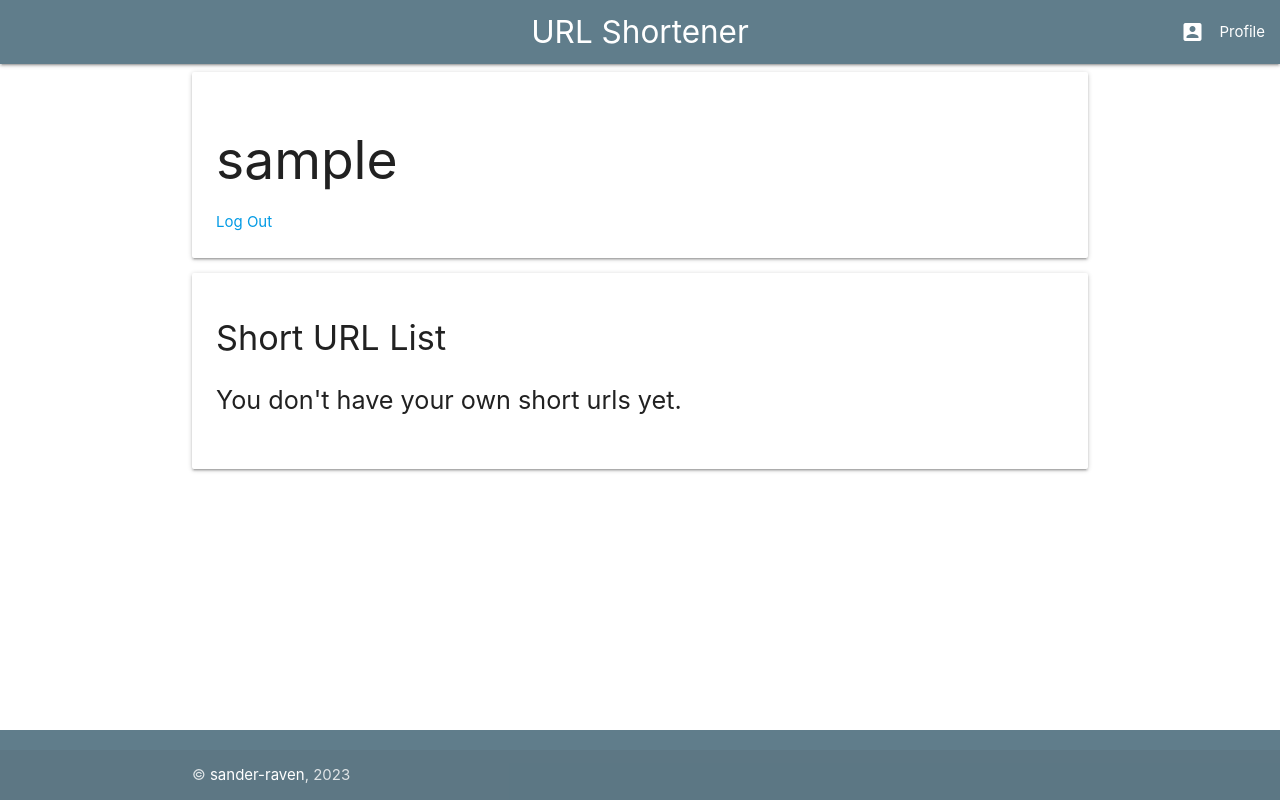
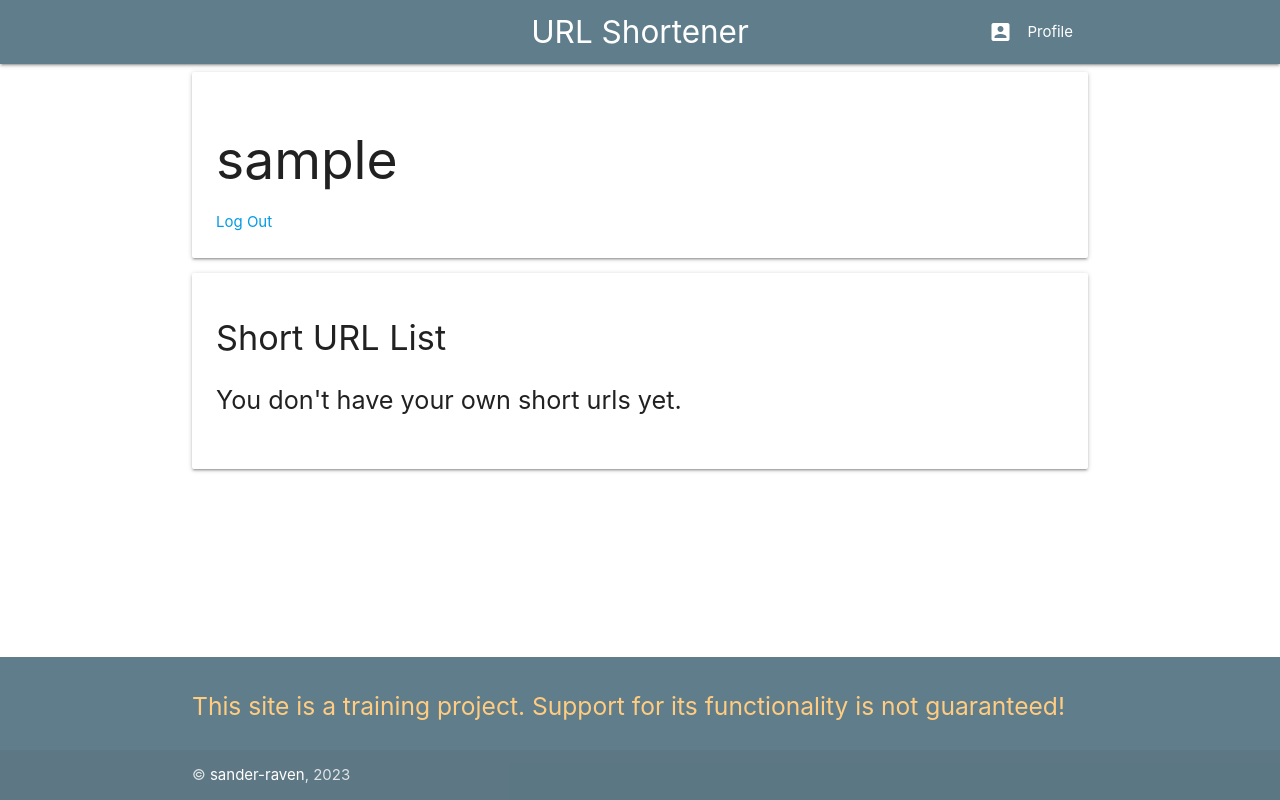
Before and after one commit to sander-raven/url-shortener, a Django app: page /accounts/profile/ in a window 1280 px wide. Run offline with Django 4.2, Linux system fonts and the light colour scheme; the visitor is signed in with stand-in values (Sample User, id 1); data that the repository does not hold is empty.

Commit message:
Change base.html
- Add class 'container' to 'nav-wrapper' div.
- Add a clarification in the footer that this is a training project.

```diff
--- a/app/templates/base.html
+++ b/app/templates/base.html
@@ -11,8 +11,8 @@
 </head>
 <body>
     <header>
-        <nav>
-            <div class="nav-wrapper blue-grey">
+        <nav class="blue-grey">
+            <div class="nav-wrapper blue-grey container">
                 <a href="{% url 'index' %}" class="brand-logo center">URL Shortener</a>
                 <ul id="nav-mobile" class="right">
                     <li><a href="{% url 'profile' %}"><i class="large material-icons left">account_box</i>Profile</a></li>
@@ -27,6 +27,11 @@
         </div>
     </main>
     <footer class="page-footer blue-grey">
+        <div class="container">
+            <div class="row">
+                <h5 class="orange-text text-lighten-3">This site is a training project. Support for its functionality is not guaranteed!</h5>
+            </div>
+        </div>
         <div class="footer-copyright">
             <div class="container">
                 &copy; <a href="https://github.com/sander-raven" target="_blank" class="white-text">sander-raven</a>, {% now "Y" %}
```
